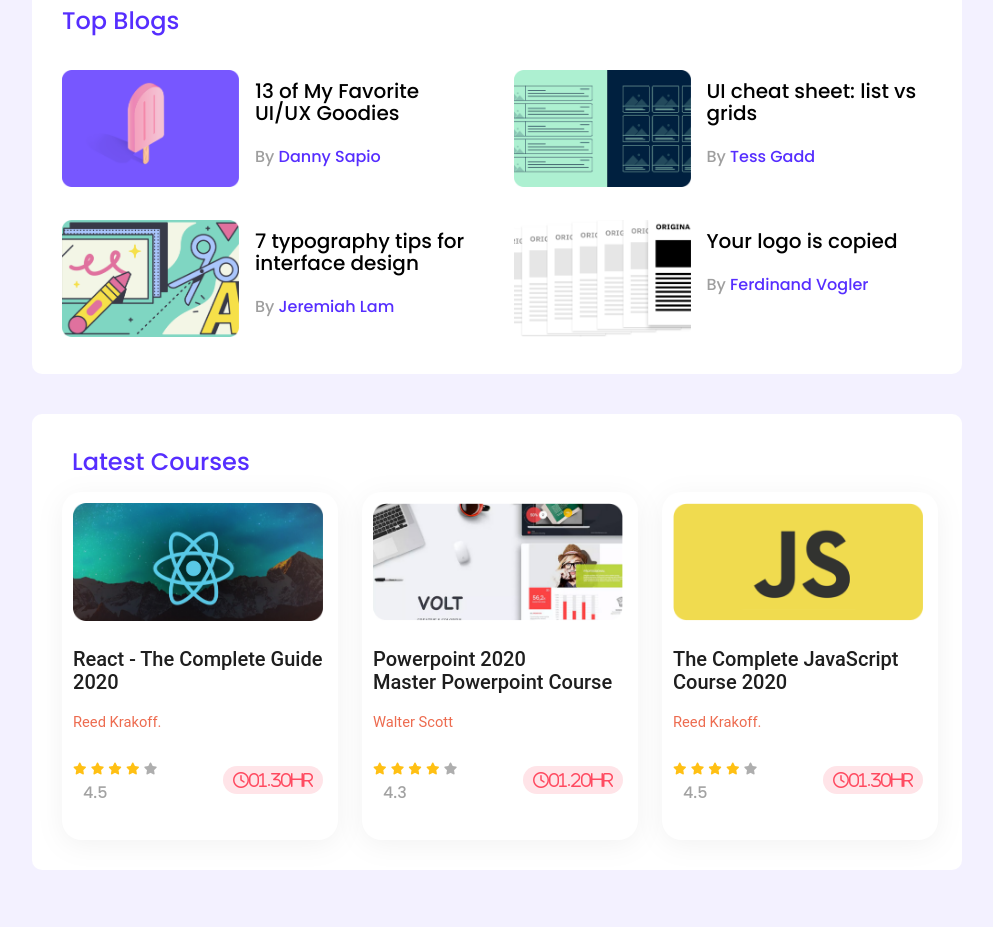
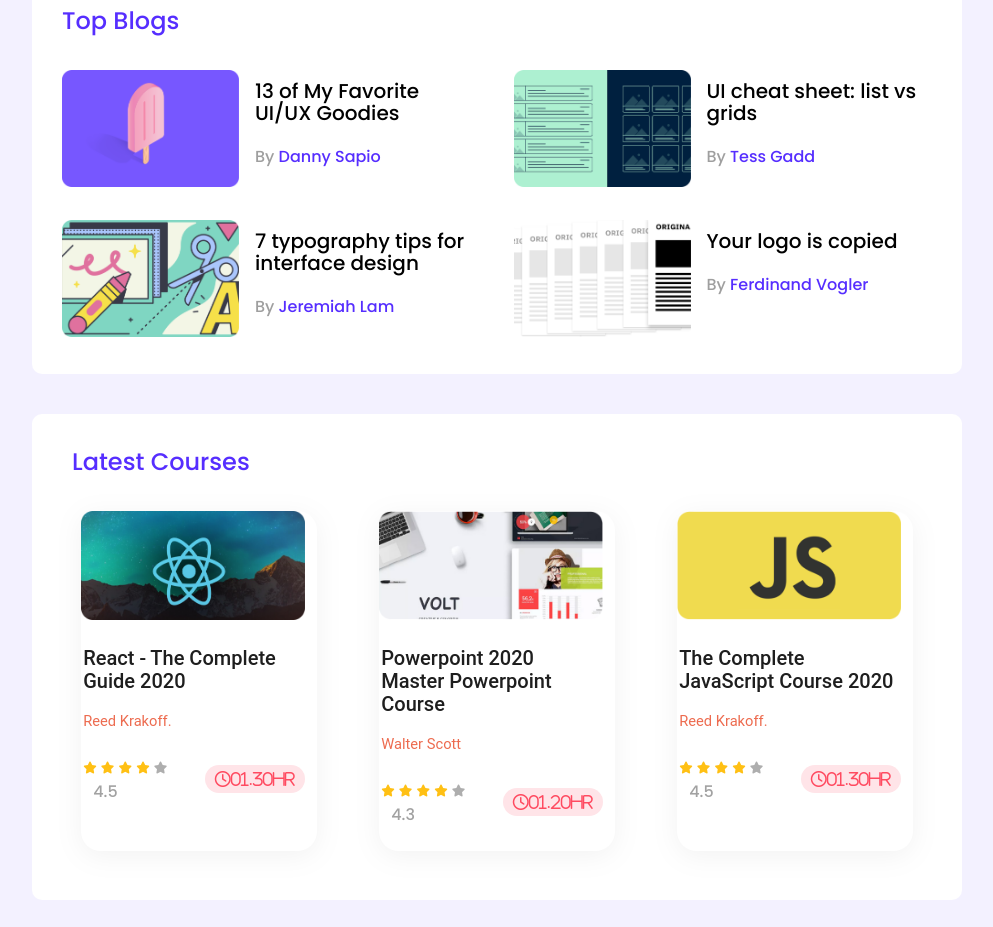
Before and after one commit to kaziragib18/leader-board-Responsive-website, a plain HTML site: page index.html in a window 1280 px wide. Shown: the part 341-1268 px from the top of the page, without its empty margins (143-1136 px from the left). Before the commit the page ends 1238 px from the top, so only its background shows below. Drawn offline with Linux system fonts and the light colour scheme.

Commit message:
All Checked

```diff
--- a/style.css
+++ b/style.css
@@ -113,7 +113,6 @@ color: #000000;
     grid-template-columns: repeat(3, 1fr);
     grid-column-gap: 24px;
 
-
 }
 .section-title_course{
     font-weight: 500;
@@ -135,6 +134,7 @@ h3.course-title{
 }
 .course{
     margin-bottom: 24px;
+    margin-right: 10px;
 
 }
 .course-card{
@@ -142,15 +142,15 @@ h3.course-title{
     border-radius: 20px;
     filter: drop-shadow(0px 5.34229px 13.3557px rgba(0, 0, 0, 0.05));
     background-color: rgb(255, 255, 255);
-    padding:11px;
-    padding-right: 15px;
-
+    margin:7%;
+}
+.course .course-banner img{
+    width: 224px;
+    height: 109px;
 
 }
-.course .course-banner img{
-    width: 250px;
-    height: 118px;
-
+.course-detail{
+    padding: 0 2px 0 2px;
 }
 .course-info{
     display: flex;
@@ -219,7 +219,7 @@ span{
         grid-template-columns: repeat(2, 1fr);
     }
     .blogs, .courses{
-        grid-template-columns: repeat(1, 1fr);
+        grid-template-columns: repeat(2, 1fr);
     }
     .player, .blog{
         flex-direction: column;
```
